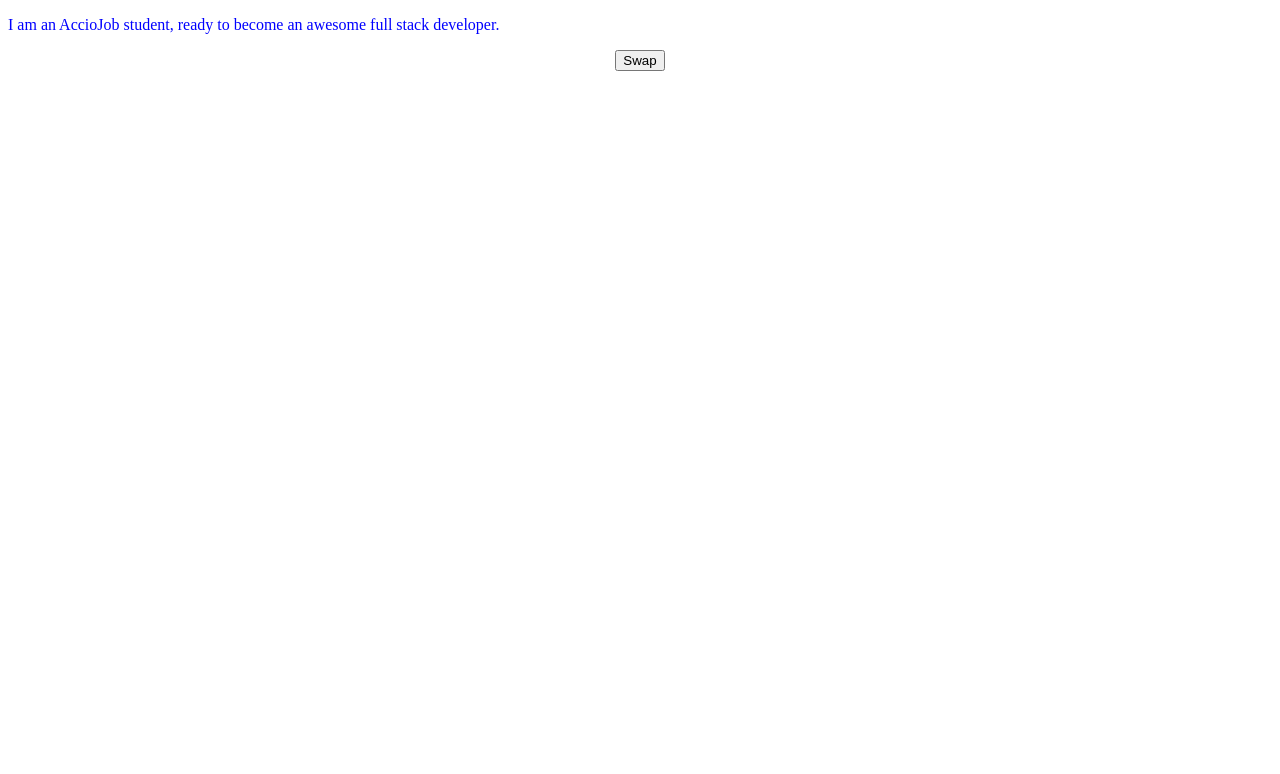
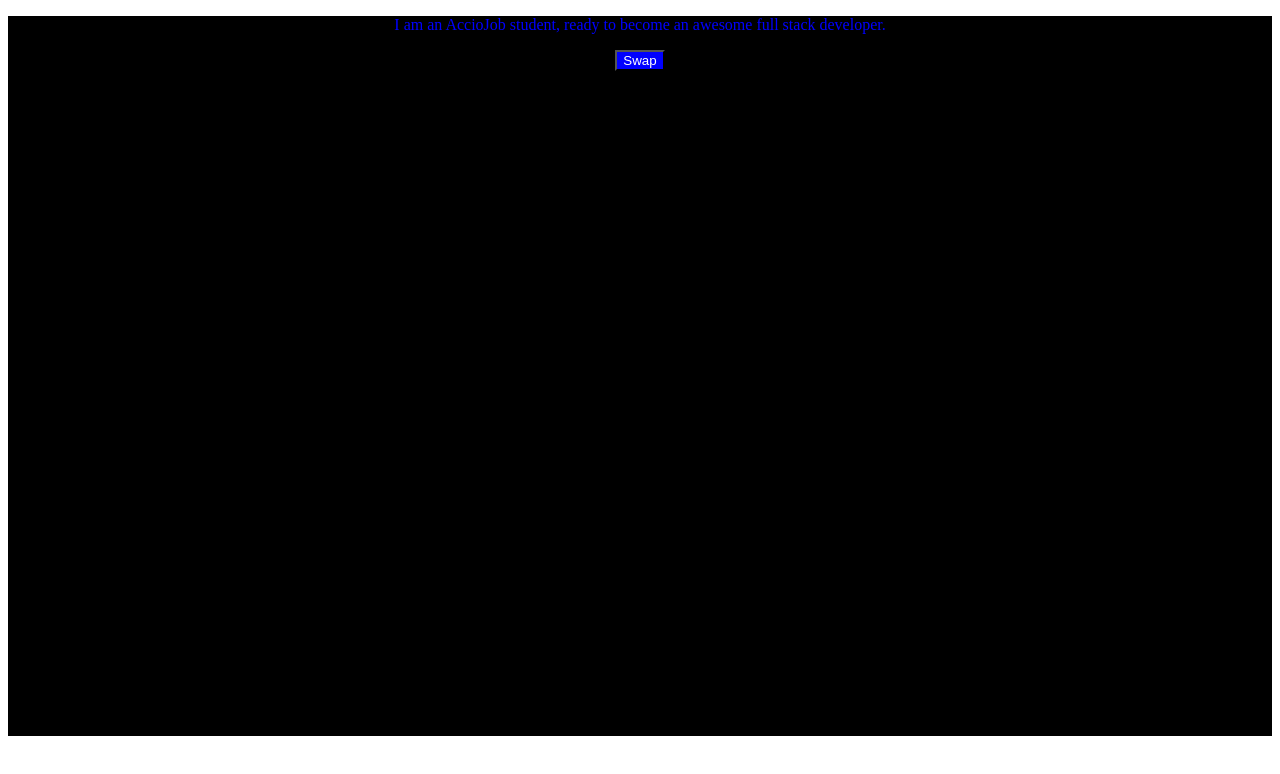
Before and after one commit to acciojob/dark-theme-Rudranil8, a website: page main.html in a window 1280 px wide. Both pictures are taken after a click on the button "Swap". Drawn offline with Linux system fonts and the light colour scheme.

Commit message:
created a submission

```diff
--- a/main.html
+++ b/main.html
@@ -8,10 +8,10 @@
   </head>
   <body>
     <main>
+		<div id="app" class="day">
 		<p id="ptag">I am an AccioJob student, ready to become an awesome full stack developer.</p>
-      <div id="app" class="day">
 		  <button id="swap" class="button_day">Swap</button>
-	  </div>
+		</div>
     </main>
     <script src="./script.js"></script>
   </body>
--- a/script.js
+++ b/script.js
@@ -1,2 +1,9 @@
 let x=document.querySelector("#ptag");
 x.style.color="blue";
+let appDiv = document.getElementById("app");
+let swapButton = document.getElementById("swap");
+function swapTheme(){
+	appDiv.classList.toggle("night");
+	swapButton.classList.toggle("button_night");
+}
+swapButton.onclick = swapTheme;
```
